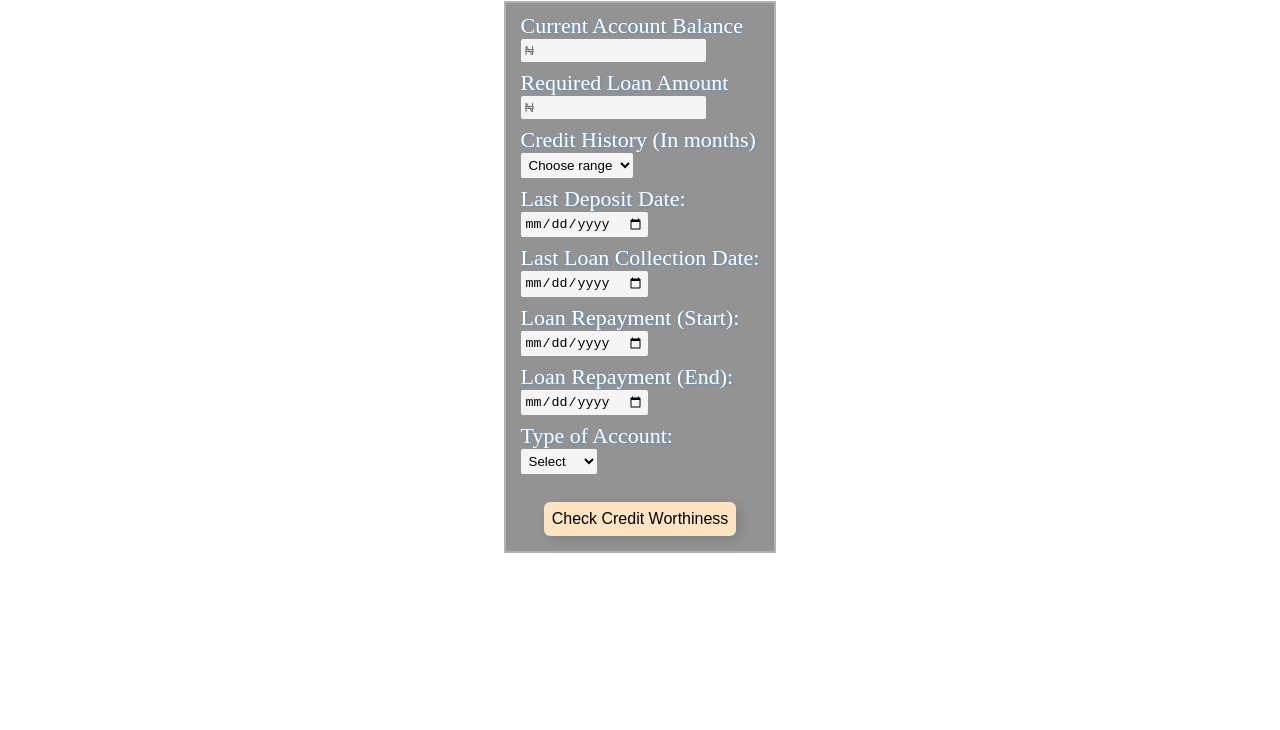
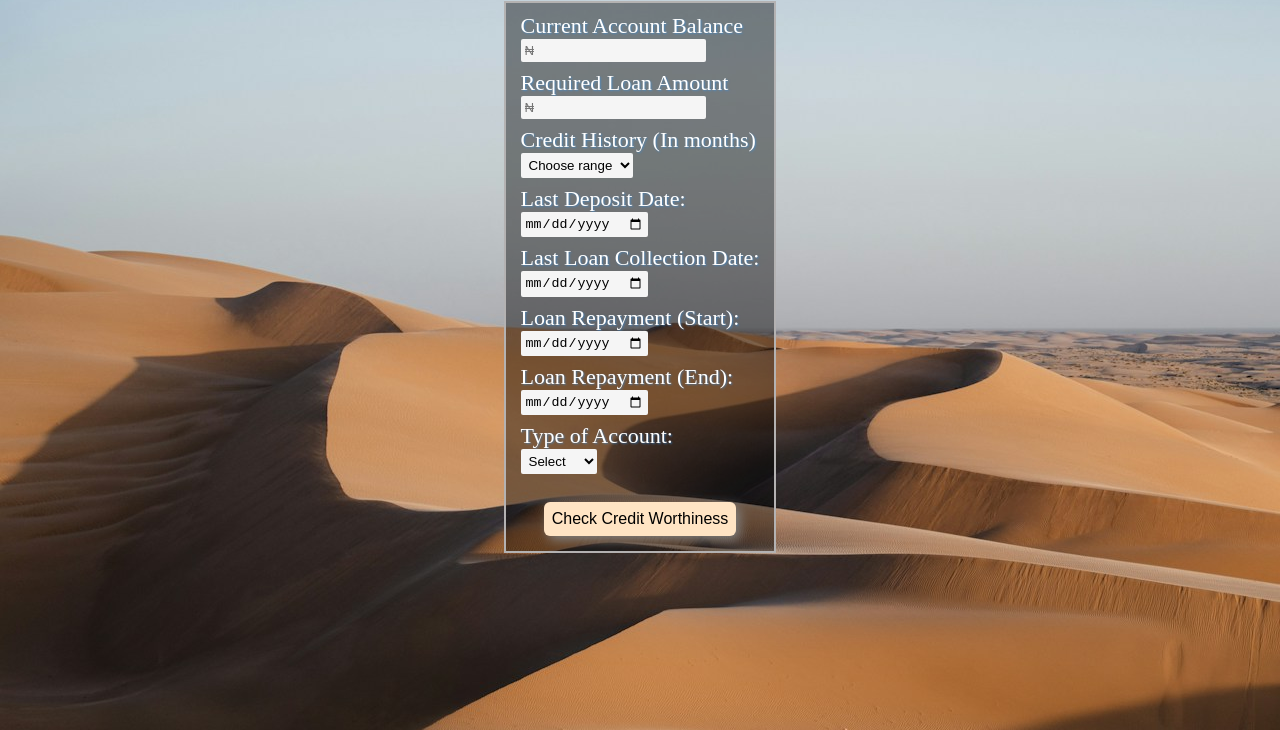
Before and after one commit to Provebs12/Credit_Worthiness, a plain HTML site: page index.html in a window 1280 px wide. Shown: the part 70-800 px from the top of the page. Drawn offline with Linux system fonts and the light colour scheme; the site is published under a folder, as on GitHub Pages, so addresses that start at the root find nothing.

Commit message:
modified the image

```diff
--- a/style.css
+++ b/style.css
@@ -14,7 +14,7 @@
   align-items: center;
 }
 body{
-  background-image: url('/images/desert.jpg');
+  background-image: url('./images/desert.jpg');
   /* height: auto; */
 }
 .heading{
```
